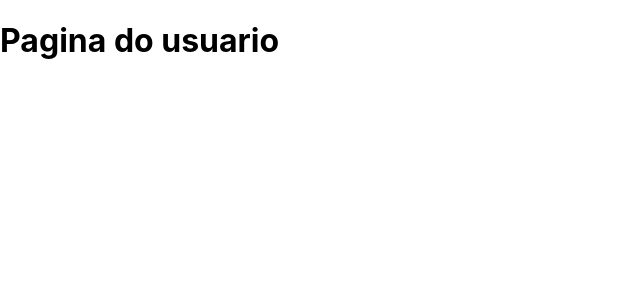
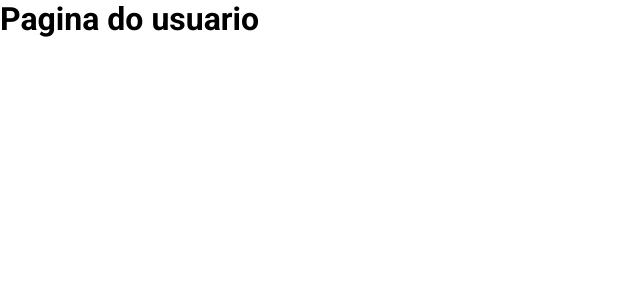
Before and after one commit to FelSena/Singolar, a React (Create React App) app in the folder singolar/: page /user in a window 1280 px wide. Shown: the top 300 px of the page, without its empty margins (0-640 px from the left). Built offline with nearby package versions, Linux system fonts and the light colour scheme.

Commit message:
feat: globals_Styles

```diff
--- a/singolar/package.json
+++ b/singolar/package.json
@@ -12,6 +12,7 @@
     "react-hook-form": "^7.36.0",
     "react-router-dom": "^6.4.1",
     "react-scripts": "5.0.1",
+    "styled-components": "^5.3.5",
     "web-vitals": "^2.1.0"
   },
   "scripts": {
--- a/singolar/src/App.css
+++ /dev/null
@@ -1,38 +0,0 @@
-.App {
-  text-align: center;
-}
-
-.App-logo {
-  height: 40vmin;
-  pointer-events: none;
-}
-
-@media (prefers-reduced-motion: no-preference) {
-  .App-logo {
-    animation: App-logo-spin infinite 20s linear;
-  }
-}
-
-.App-header {
-  background-color: #282c34;
-  min-height: 100vh;
-  display: flex;
-  flex-direction: column;
-  align-items: center;
-  justify-content: center;
-  font-size: calc(10px + 2vmin);
-  color: white;
-}
-
-.App-link {
-  color: #61dafb;
-}
-
-@keyframes App-logo-spin {
-  from {
-    transform: rotate(0deg);
-  }
-  to {
-    transform: rotate(360deg);
-  }
-}
--- a/singolar/src/App.js
+++ b/singolar/src/App.js
@@ -1,11 +1,12 @@
-import "./App.css";
 import MainModal from "./components/MainModal";
 import { ModalProvider } from "./components/Providers/ModalProvider";
 import MainRoutes from "./components/Routes";
+import GlobalStyle from "./components/Styles/Globals";
 
 function App() {
   return (
     <ModalProvider>
+      <GlobalStyle />
       <MainModal />
       <MainRoutes />
     </ModalProvider>
--- /dev/null
+++ b/singolar/src/components/Styles/Globals.js
@@ -0,0 +1,23 @@
+import { createGlobalStyle } from "styled-components";
+
+const GlobalStyle = createGlobalStyle`
+body {
+    @import url('https://fonts.googleapis.com/css2?family=Roboto:ital,wght@0,100;0,300;0,400;0,500;0,700;0,900;1,100;1,300;1,400;1,500;1,700;1,900&display=swap');
+    width: 100vw;
+    height: 100vh;
+    font-family: 'Roboto', sans-serif;
+    margin: 0;
+}
+h1, h2, h3, h4, h5 {
+    margin: 0;
+}
+a {
+    cursor: pointer;
+    text-decoration: none;
+}
+button {
+    cursor: pointer;
+}
+`;
+
+export default GlobalStyle;
--- a/singolar/src/index.css
+++ /dev/null
@@ -1,13 +0,0 @@
-body {
-  margin: 0;
-  font-family: -apple-system, BlinkMacSystemFont, 'Segoe UI', 'Roboto', 'Oxygen',
-    'Ubuntu', 'Cantarell', 'Fira Sans', 'Droid Sans', 'Helvetica Neue',
-    sans-serif;
-  -webkit-font-smoothing: antialiased;
-  -moz-osx-font-smoothing: grayscale;
-}
-
-code {
-  font-family: source-code-pro, Menlo, Monaco, Consolas, 'Courier New',
-    monospace;
-}
--- a/singolar/src/index.js
+++ b/singolar/src/index.js
@@ -1,6 +1,5 @@
 import React from "react";
 import ReactDOM from "react-dom/client";
-import "./index.css";
 import App from "./App";
 import reportWebVitals from "./reportWebVitals";
 import { BrowserRouter } from "react-router-dom";
```
Also changed, not shown: 1 other file (tests, documents, lock files or other folders).
